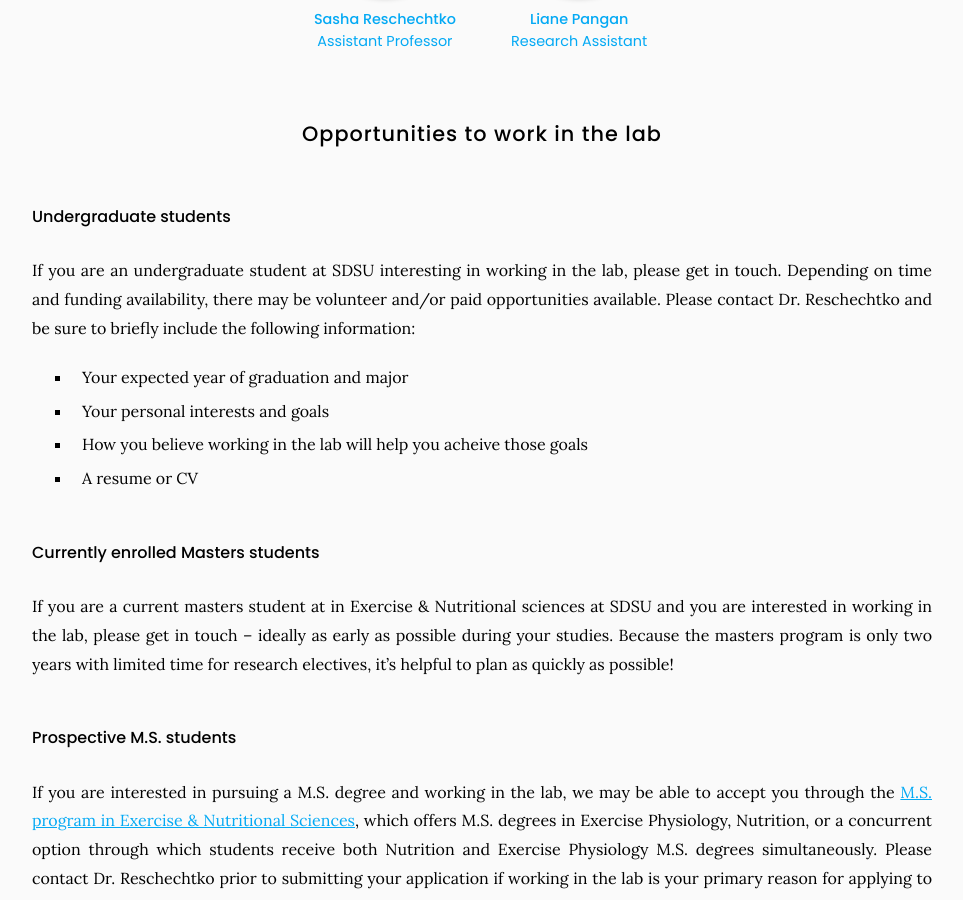
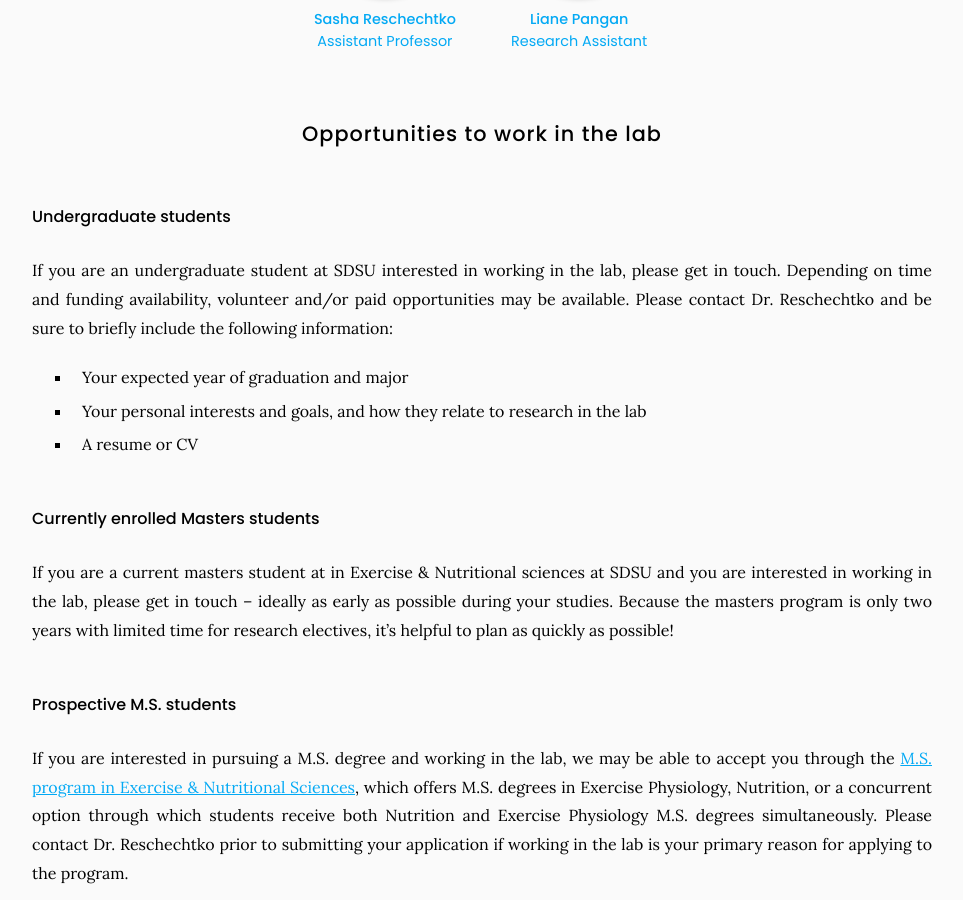
Before and after one commit to sensationinmotion/sensationinmotion.github.io, a Jekyll site: the page built from team/index.md, in a window 1280 px wide and 900 px high, scrolled down 509 px. Shown: the whole window, without its empty margins (158-1121 px from the left). Built offline with Jekyll 4.4.1, drawn with Linux system fonts in a browser that asks for light colours.

Commit message:
Update index.md

```diff
--- a/team/index.md
+++ b/team/index.md
@@ -47,11 +47,10 @@ Ut enim ad minim veniam, quis nostrud exercitation ullamco laboris nisi ut aliqu
 {:.center}
 #### Undergraduate students
 
-If you are an undergraduate student at SDSU interesting in working in the lab, please get in touch. Depending on time and funding availability, there may be volunteer and/or paid opportunities available. Please contact Dr. Reschechtko and be sure to briefly include the following information:
+If you are an undergraduate student at SDSU interested in working in the lab, please get in touch. Depending on time and funding availability, volunteer and/or paid opportunities may be available. Please contact Dr. Reschechtko and be sure to briefly include the following information:
 
 - Your expected year of graduation and major
-- Your personal interests and goals
-- How you believe working in the lab will help you acheive those goals
+- Your personal interests and goals, and how they relate to research in the lab
 - A resume or CV
 
 
```
